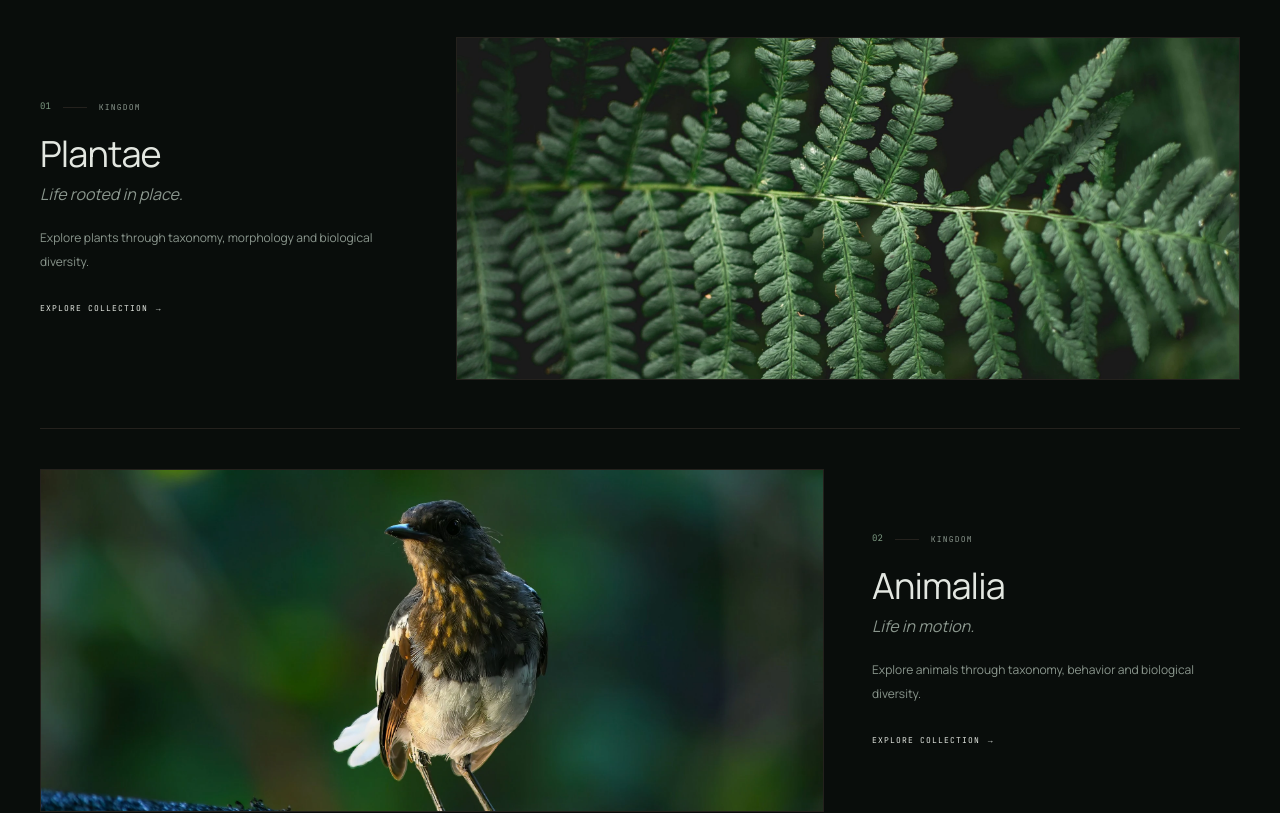
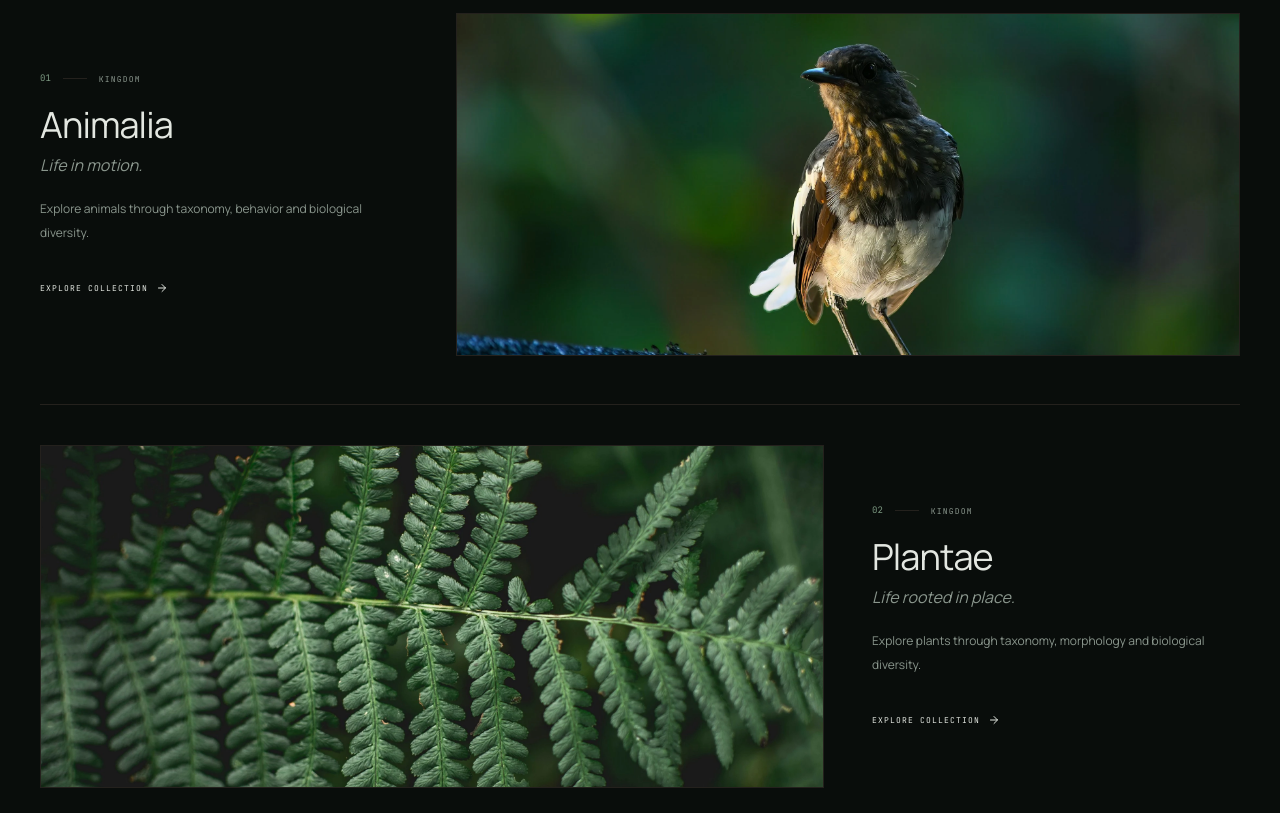
Before and after one commit to jaozinpaulin/Leaf-Me-2.0, a Next.js app: page / in a window 1280 px wide. Shown: the part 1000-1813 px from the top of the page. Built offline with nearby package versions, Linux system fonts and the light colour scheme; no server answers.

Commit message:
style: ajuste melhorias simples e links nas imgs

```diff
--- a/src/components/Kingdoms.tsx
+++ b/src/components/Kingdoms.tsx
@@ -1,23 +1,30 @@
+import Link from "next/link";
+import Image from "next/image";
+import { ArrowRight } from "lucide-react";
+
 const kingdoms = [
     {
         number: "01",
+        name: "Animalia",
+        slug: "animalia",
+        phrase: "Life in motion.",
+        description:
+            "Explore animals through taxonomy, behavior and biological diversity.",
+        image: "/animalia.webp",
+    },
+    {
+        number: "02",
         name: "Plantae",
+        slug: "plantae",
         phrase: "Life rooted in place.",
         description:
             "Explore plants through taxonomy, morphology and biological diversity.",
         image: "/plantae.webp",
     },
     {
-        number: "02",
-        name: "Animalia",
-        phrase: "Life in motion.",
-        description:
-            "Explore animals through taxonomy, behavior and biological diversity.",
-        image: "/animalia.webp",
-    },
-    {
         number: "03",
         name: "Fungi",
+        slug: "fungi",
         phrase: "Life beneath the surface.",
         description:
             "Explore fungi through taxonomy, ecology and biological diversity.",
@@ -32,10 +39,6 @@ export default function Kingdoms() {
 
                 <div className="grid grid-cols-1 gap-8 lg:grid-cols-12 lg:items-end">
                     <div className="lg:col-span-7">
-                        <span className="font-mono text-[9px] uppercase tracking-[0.2em] text-leaf-accent">
-                            Archive / Kingdoms
-                        </span>
-
                         <h2 className="mt-4 font-display text-5xl leading-none tracking-tight sm:text-6xl">
                             The living archive.
                         </h2>
@@ -50,15 +53,13 @@ export default function Kingdoms() {
                 </div>
 
                 <div className="mt-14 border-t border-leaf-border">
-                    {kingdoms.map((kingdom, index) => (<article
-                        key={kingdom.name}
+                    {kingdoms.map((kingdom, index) => (
+                        <article key={kingdom.name}
                             className={`grid grid-cols-1 gap-8 border-b border-leaf-border py-8 lg:grid-cols-12 lg:items-center lg:gap-12 lg:py-10 ${index === 0 ? "lg:py-12" : ""
-                            }`}
-                    >
+                                }`}>
                             <div
                                 className={`lg:col-span-4 ${index === 1 ? "lg:order-2" : ""
-                                }`}
-                        >
+                                    }`}>
                                 <div className="flex items-center gap-3">
                                     <span className="font-mono text-[9px] text-leaf-accent">
                                         {kingdom.number}
@@ -83,25 +84,28 @@ export default function Kingdoms() {
                                     {kingdom.description}
                                 </p>
 
-                            <button
-                                type="button"
-                                className="mt-7 font-mono text-[8px] uppercase tracking-[0.15em] text-leaf-text transition-colors hover:text-leaf-accent"
+                                <div className="mt-7">
+                                    <Link
+                                        href={`/kingdoms/${kingdom.slug}`}
+                                        className="group inline-flex items-center gap-2 font-mono text-[8px] uppercase tracking-[0.15em] text-leaf-text transition-colors hover:text-leaf-accent"
                                     >
-                                Explore collection →
-                            </button>
+                                        <span>Explore collection</span>
+                                        <ArrowRight className="h-3 w-3 transition-transform duration-300 group-hover:translate-x-1" />
+                                    </Link>
+                                </div>
                             </div>
 
-                        <div
-                            className={`lg:col-span-8 ${index === 1 ? "lg:order-1" : ""
-                                }`}
-                        >
-                            <div className="group relative aspect-[16/7] overflow-hidden border border-leaf-border">
-                                <img
+                            <div className={`lg:col-span-8 ${index === 1 ? "lg:order-1" : ""}`}>
+                                <Link
+                                    href={`/kingdoms/${kingdom.slug}`}
+                                    className="group relative block aspect-[16/7] overflow-hidden border border-leaf-border">
+                                    <Image
                                         src={kingdom.image}
                                         alt={kingdom.name}
+                                        fill
                                         className="h-full w-full object-cover transition-transform duration-700 group-hover:scale-[1.02]"
                                     />
-                            </div>
+                                </Link>
                             </div>
                         </article>
                     ))}
```
Lines whose indentation alone changed are shown as unchanged.
